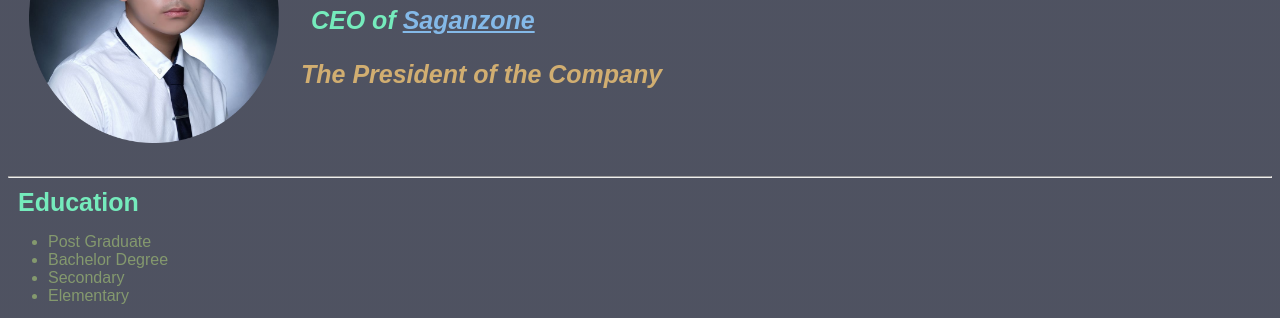
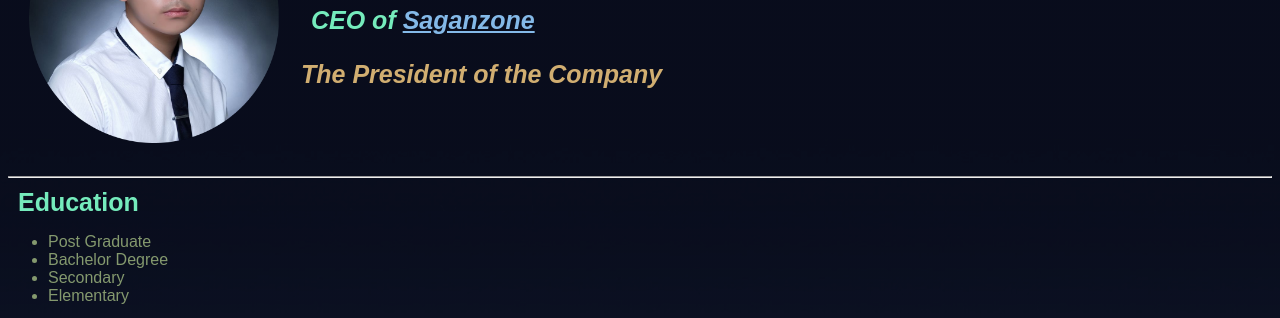
Before and after one commit to DARRENPORTODO/project, a plain HTML site: page index.html in a window 1280 px wide. Shown: the part 136-454 px from the top of the page. Drawn offline with Linux system fonts and the light colour scheme.

Commit message:
Add files via upload

```diff
--- a/style.css
+++ b/style.css
@@ -7,7 +7,7 @@ body{
  width: 100;
  height: 100vh;
  background-image: linear-gradient(rgba(4,9,30,0.7),
- rgba(4,9,30,0.7)),url(images/bg.jpg);
+ rgba(4,9,30,0.7)),url(bg.jpg);
  background-size: cover;
  background-position: center;
 }
```
